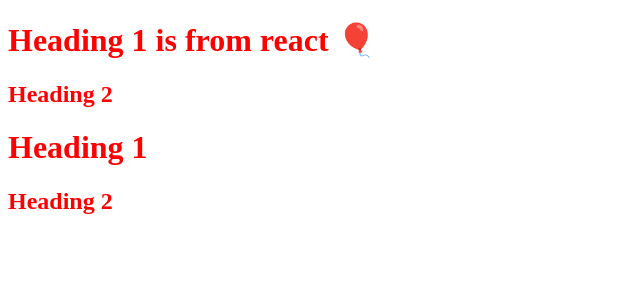
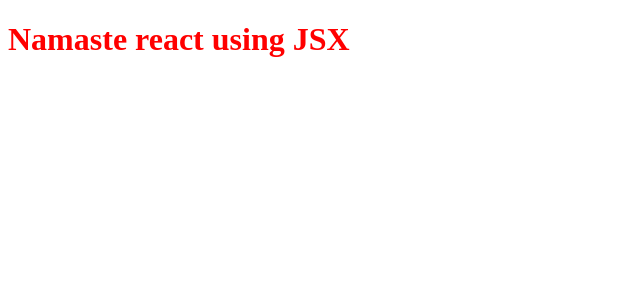
Before and after one commit to jaiparkash77/namaste-react, a React (Vite) app: page / in a window 1280 px wide. Shown: the top 300 px of the page, without its empty margins (0-640 px from the left). Built offline with nearby package versions, Linux system fonts and the light colour scheme.

Commit message:
chore: react element and jsx

```diff
--- a/App.js
+++ b/App.js
@@ -1,45 +1,15 @@
 import React from "react";
 import ReactDOM from "react-dom/client";
 
-const parent = React.createElement(
-    "div",
-    { id: "parent" },
-    [
-        React.createElement(
-            "div",
-            { id: "child" },
-            [
-                React.createElement(
-                    "h1",
-                    { id: "heading" },
-                    "Heading 1 is from react 🎈"
-                ), React.createElement(
-                    "h2",
-                    { id: "heading" },
-                    "Heading 2"
-                )
-            ]
-        ),
-        React.createElement(
-            "div",
-            { id: "child2" },
-            [
-                React.createElement(
-                    "h1",
-                    { id: "heading" },
-                    "Heading 1"
-                ), React.createElement(
-                    "h2",
-                    { id: "heading" },
-                    "Heading 2"
-                )
-            ]
-        )
-    ]
-);
+// React.createElement => React Element - JS Object => HTMLElement(render)
+const heading = React.createElement("h1", {id: "heading"}, "Namaste React 🎃");
+console.log(heading);
 
-console.log(parent);
+// JSX - is not HTML is JS. It is HTML-like or XML-like syntax. (transpiled before it reaches the JS Engine) => Parcel - Babel
+// JSX => React.createElement => React Element - JS Object => HTMLElement(render)
+const jsxHeading = <h1 id="heading">Namaste react using JSX</h1>;
+console.log(jsxHeading);
 
 const root = ReactDOM.createRoot(document.getElementById("root"));
 
-root.render(parent);
+root.render(jsxHeading);
--- a/index.html
+++ b/index.html
@@ -7,7 +7,9 @@
     <link rel="stylesheet" href="index.css" />
 </head>
 <body>
-    <div id="root"></div>
+    <div id="root">
+        <h1>Not rendered</h1>
+    </div>
 
     <script type="module" src="./App.js"></script>
 </body>
--- a/package.json
+++ b/package.json
@@ -4,8 +4,8 @@
   "description": "This is react learning",
   "scripts": {
     "test": "jest",
-    "start": "npx parcel index.html",
-    "build": "npx parcel build index.html"
+    "start": "parcel index.html",
+    "build": "parcel build index.html"
   },
   "keywords": [
     "react"
```
Also changed, not shown: 1 other file (tests, documents, lock files or other folders).
